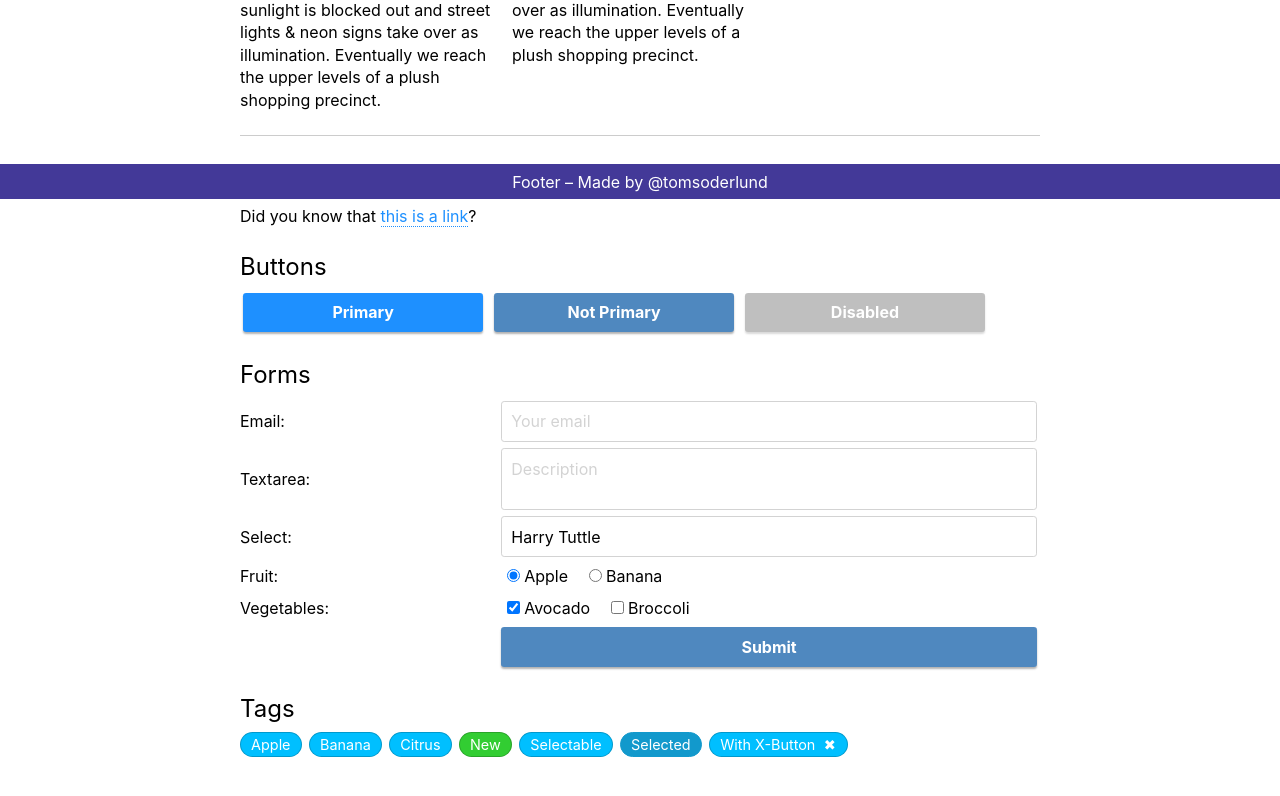
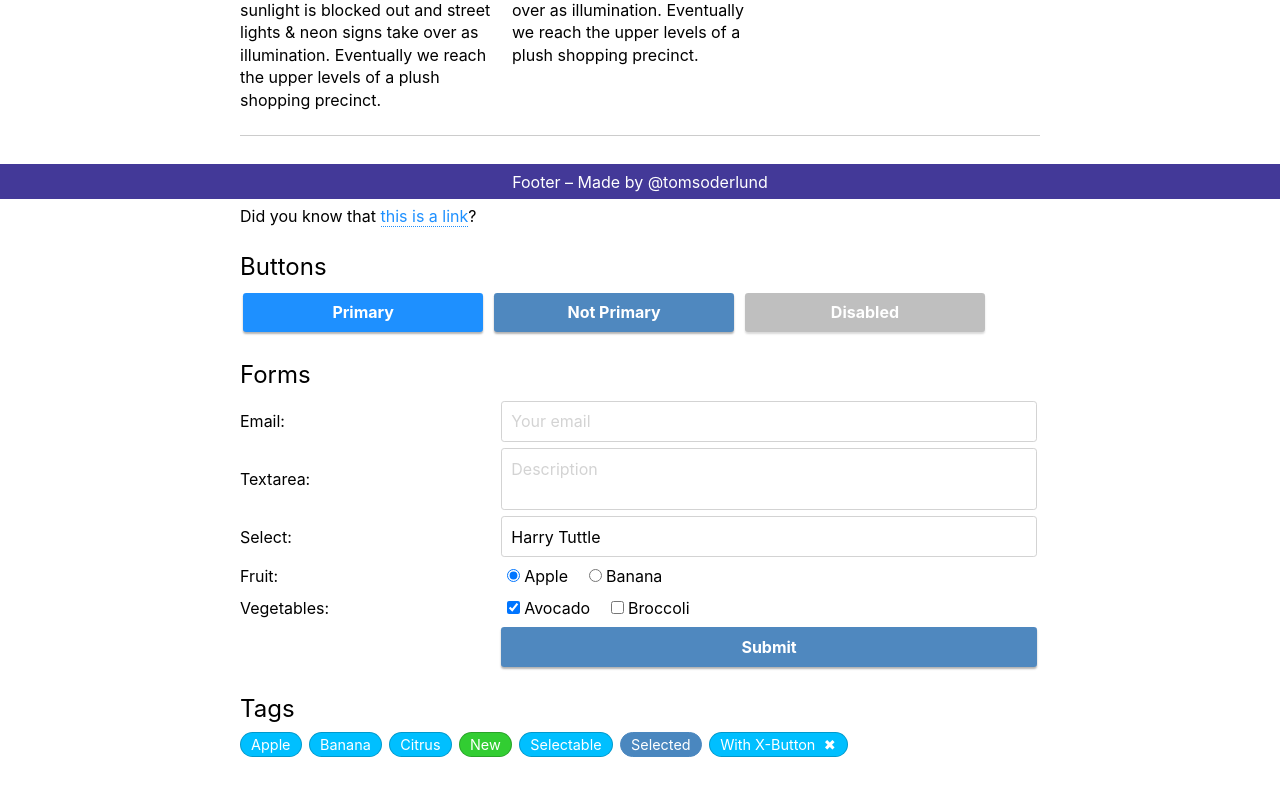
Before and after one commit to tomsoderlund/niceandsimple-css, a website: page index.html in a window 1280 px wide. Shown: the part 601-1397 px from the top of the page. Drawn offline with Linux system fonts and the light colour scheme.

Commit message:
Color tag

```diff
--- a/niceandsimple.css
+++ b/niceandsimple.css
@@ -314,8 +314,8 @@ input[type="checkbox"]:first-child {
   filter: brightness(115%);
 }
 .tag.selected {
-  background-color: #1299cc;
-  border: 1px solid #1299cc;
+  background-color: #4a87bf;
+  border: 1px solid #4a87bf;
 }
 .tag.new {
   background-color: limegreen;
--- a/package.json
+++ b/package.json
@@ -1,6 +1,6 @@
 {
   "name": "niceandsimple-css",
-  "version": "1.3.0",
+  "version": "1.3.1",
   "description": "Nice & Simple CSS framework",
   "author": "Tom Söderlund <tom@tomsoderlund.com>",
   "main": "niceandsimple.css",
```
